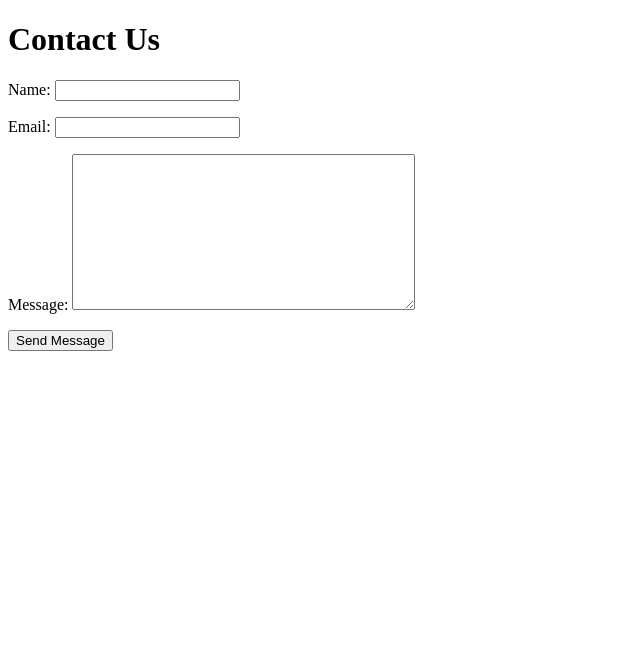
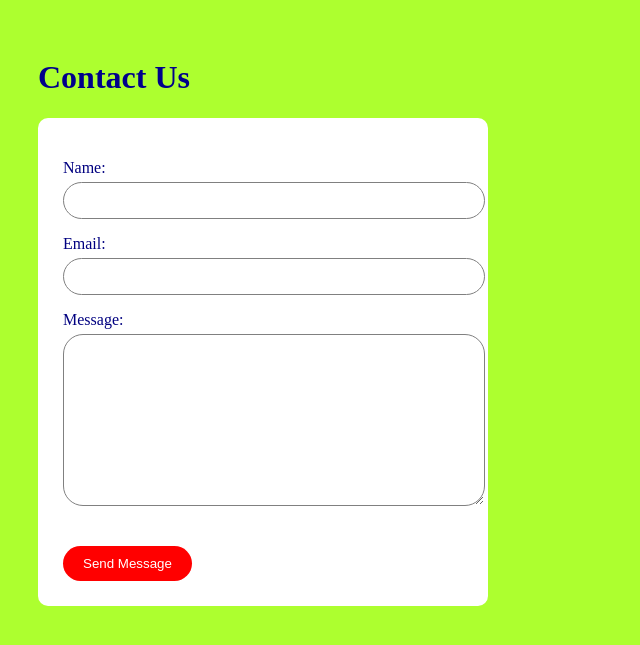
Before and after one commit to Marvellous-cloud/Django-Contact-Form, a Django app: page / in a window 1280 px wide. Shown: the top 645 px of the page, without its empty margins (0-640 px from the left). Run offline with Django 5.2, Linux system fonts and the light colour scheme.

```diff
--- a/contact/form.py
+++ b/contact/form.py
@@ -4,3 +4,19 @@ class ContactForm(forms.Form):
     name = forms.CharField(max_length=100)
     email = forms.EmailField()
     message = forms.CharField(widget=forms.Textarea)
+
+    def clean_name(self):
+        name = self.cleaned_data['name']
+
+        if len(name) < 3:
+            raise forms.ValidationError("Name must be at least 3 characters.")
+
+        return name
+
+    def clean_message(self):
+        message = self.cleaned_data['message']
+
+        if len(message) < 10:
+            raise forms.ValidationError("Message must be at least 10 characters.")
+
+        return message
--- a/contact/templates/contact/contact.html
+++ b/contact/templates/contact/contact.html
@@ -4,6 +4,51 @@
     <meta charset="UTF-8">
     <meta name="viewport" content="width=device-width, initial-scale=1.0">
     <title>Forms</title>
+    <style>
+        body {
+    background-color: greenyellow;
+    padding: 30px;
+}
+
+form {
+    width: 400px;
+    background-color: white;
+    padding: 25px;
+    border-radius: 10px;
+}
+
+h1 {
+    color: darkblue;
+}
+
+label {
+    display: block;
+    margin-top: 15px;
+    color: navy;
+}
+
+input,
+textarea {
+    width: 100%;
+    padding: 10px;
+    margin-top: 5px;
+    border: 1px solid gray;
+    border-radius: 20px;
+}
+
+button {
+    margin-top: 20px;
+    padding: 10px 20px;
+    background-color: red;
+    color: white;
+    border: none;
+    border-radius: 20px;
+}
+
+button:hover {
+    background-color: darkblue;
+}
+    </style>
 </head>
 <body>
 
```
Also changed, not shown: contact/templates/contact/success.html (+46 -0 lines).
